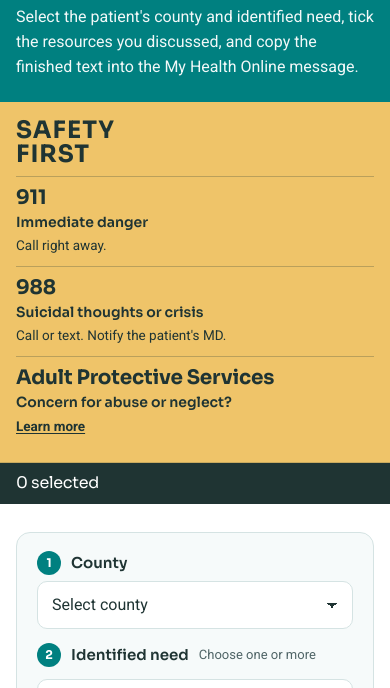
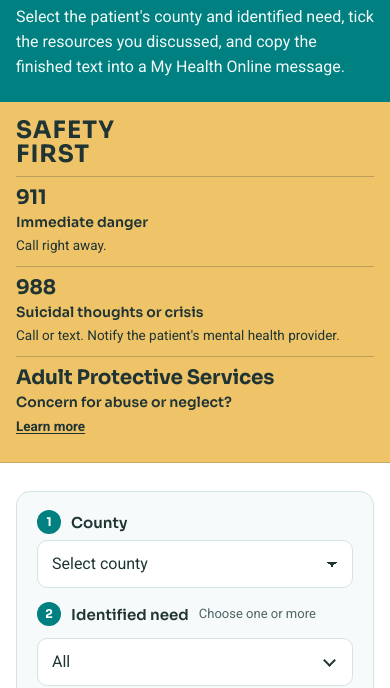
Before and after one commit to Cheaney123/SDOHresources, a plain HTML site: page index.html in a window 390 px wide. Shown: the part 126-814 px from the top of the page. Drawn offline with Linux system fonts and the light colour scheme.

Commit message:
Hero and 988 wording; remove mobile selected-count bar
- Hero: "copy the finished text into a My Health Online message"
- 988: "Call or text. Notify the patient's mental health provider."
- Remove the dark "0 selected" bar on phones

Co-Authored-By: Claude Opus 5.5 <noreply@anthropic.com>
Claude-Session: https://claude.ai/code/session_013xbLyu9rtc5wPZadmdpsx6

```diff
--- a/index.html
+++ b/index.html
@@ -159,7 +159,7 @@ footer .wrap{display:flex;flex-wrap:wrap;justify-content:space-between;gap:8px 2
   <div class="wrap">
     <div>
       <h1>Resource Referral Prototype</h1>
-      <p>Select the patient's county and identified need, tick the resources you discussed, and copy the finished text into the My Health Online message.</p>
+      <p>Select the patient's county and identified need, tick the resources you discussed, and copy the finished text into a My Health Online message.</p>
     </div>
     <ol class="steps" aria-label="Steps"><li><b>1</b>Patient details</li><li><b>2</b>Choose resources</li><li><b>3</b>Copy to MHO</li></ol>
   </div>
@@ -168,11 +168,10 @@ footer .wrap{display:flex;flex-wrap:wrap;justify-content:space-between;gap:8px 2
   <div class="wrap">
     <div class="lblcell"><h2 class="lbl"><span>SAFETY<br>FIRST</span></h2></div>
     <div class="sitem"><span class="num">911</span><span class="what">Immediate danger</span><span class="how">Call right away.</span></div>
-    <div class="sitem"><span class="num">988</span><span class="what">Suicidal thoughts or crisis</span><span class="how">Call or text. Notify the patient's MD.</span></div>
+    <div class="sitem"><span class="num">988</span><span class="what">Suicidal thoughts or crisis</span><span class="how">Call or text. Notify the patient's mental health provider.</span></div>
     <div class="sitem"><span class="num">Adult Protective Services</span><span class="what">Concern for abuse or neglect?</span><span class="how"><a href="https://www.cdss.ca.gov/inforesources/adult-protective-services" target="_blank" rel="noopener">Learn more</a></span></div>
   </div>
 </section>
-<div class="mbar"><span id="mcount" class="sora">0 selected</span></div>
 <main>
   <div class="wrap">
     <section aria-label="Patient details and resources">
@@ -298,7 +297,6 @@ function compose(rs){
 function build(){
   const rs=picked.map(byId).filter(Boolean),n=rs.length;
   $('#count').textContent=`${n} resource${n===1?'':'s'}`;
-  $('#mcount').textContent=`${n} selected`;
   $('#sel').innerHTML=rs.map((r,i)=>`<li><span>${esc(r.name)}<small>${esc(r.county?r.county+' County':'Statewide')}</small></span><span class="row" style="gap:4px"><button class="ib" data-mv="${i}" data-d="-1" aria-label="Move ${esc(r.name)} up" ${i?'':'disabled'}>&#8593;</button><button class="ib" data-mv="${i}" data-d="1" aria-label="Move ${esc(r.name)} down" ${i<n-1?'':'disabled'}>&#8595;</button><button class="ib" data-rm="${r.id}" aria-label="Remove ${esc(r.name)}">&#10005;</button></span></li>`).join('');
   $('#sel').style.display=n?'':'none';
   $('#out').innerHTML=n?compose(rs):'';
```
Also changed, not shown: src/template.html (+2 -4 lines).
